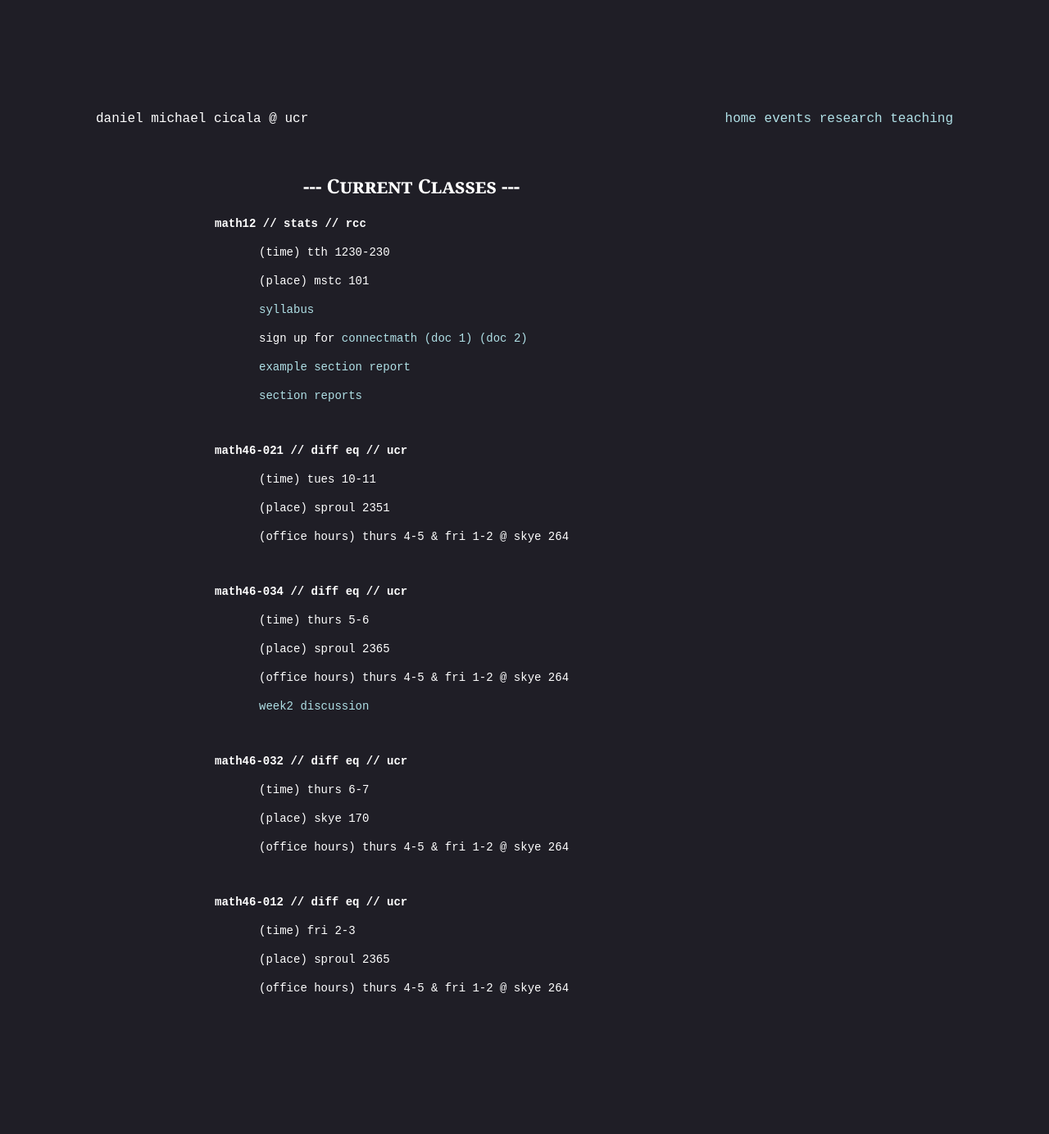
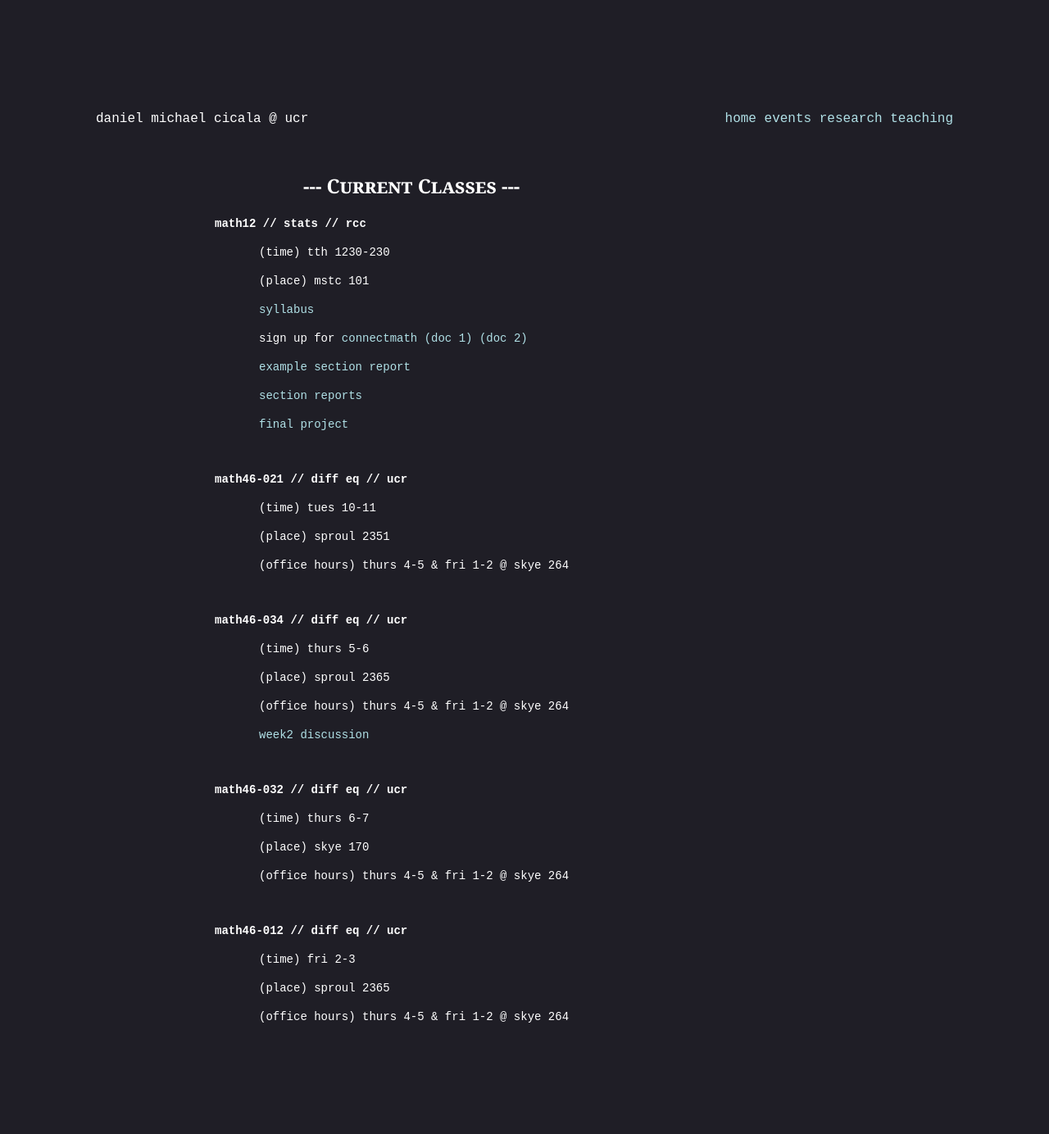
Before and after one commit to danielmichaelcicala/danielmichaelcicala.github.io, a Jekyll site: the page built from teaching/index.html, in a window 1280 px wide. Shown: the whole page at 82% size. Built offline with Jekyll 4.4.1, drawn with Linux system fonts in a browser that asks for light colours; before the commit the page ends 1349 px from its top, so only the background shows below that.

Commit message:
section report 5.2 & final proj

```diff
--- a/teaching/index.html
+++ b/teaching/index.html
@@ -24,6 +24,9 @@
     <p class="tab">
         <a href="/assets/section-reports.pdf"
 	   target="_blank"> section reports </a> </p>
+    <p class="tab">
+        <a href="/assets/final-project.pdf"
+	   target="_blank"> final project </a> </p>
     <br>
 
 
```
Also changed, not shown: 2 other files.
